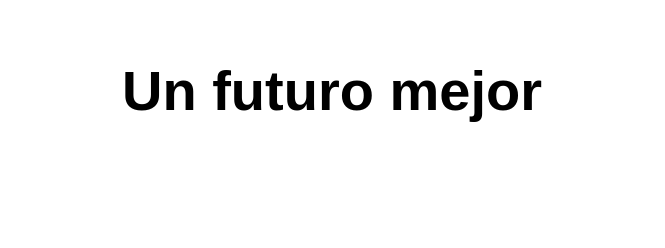
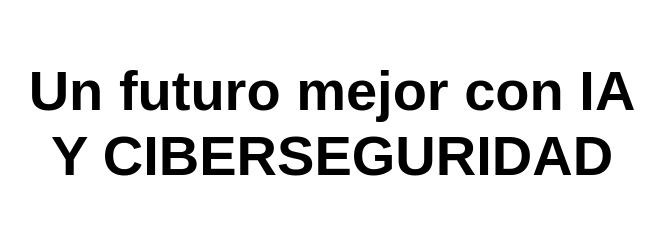
Before and after one commit to progkar7-commits/mi-primer-app-karenrb, a website: page src/index.html in a window 1280 px wide. Shown: the whole page, without its empty margins (308-973 px from the left). Drawn offline with Linux system fonts and the light colour scheme.

Commit message:
//Editar comentario

```diff
--- a/src/index.html
+++ b/src/index.html
@@ -10,7 +10,7 @@
 
 <body>
   <main>
-    <h1>Un futuro mejor</h1>
+    <h1>Un futuro mejor con IA Y CIBERSEGURIDAD</h1>
   </main>
 </body>
 
```
